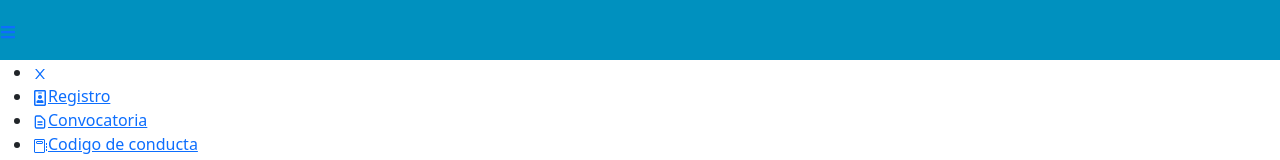
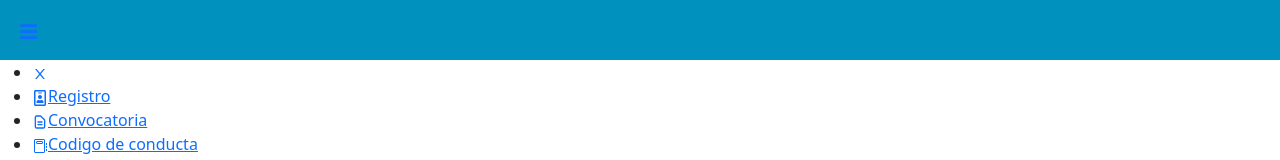
Before and after one commit to LaloRivero/omichh-react-app, a React (Create React App) app: page / in a window 1280 px wide. Shown: the top 160 px of the page. Built offline with nearby package versions, Linux system fonts and the light colour scheme.

Commit message:
Fixing the class name and size

```diff
--- a/src/components/Navbar/navbar.css
+++ b/src/components/Navbar/navbar.css
@@ -5,8 +5,8 @@
   justify-content: end;
   align-items: center;
 }
-.menu-bars{
-  margin-left: 2rem;
-  font-size: 2rem;
+.navbar__menu{
+  margin-left: 1.2rem;
+  font-size: 1.2rem;
   background-color: none;
 }
```
